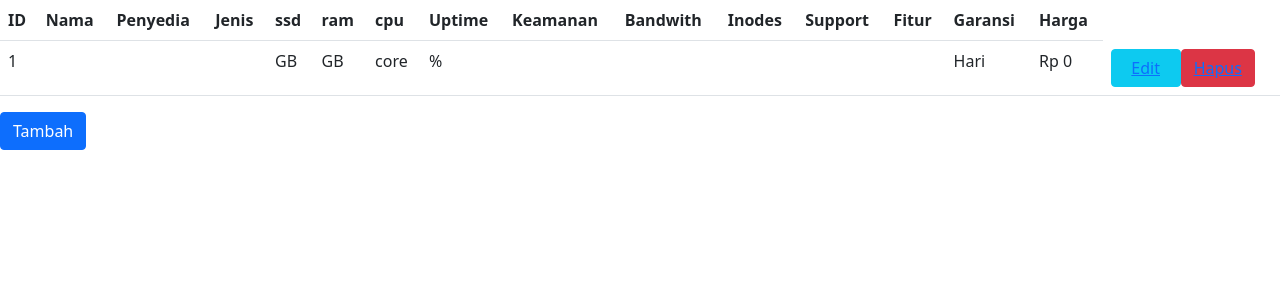
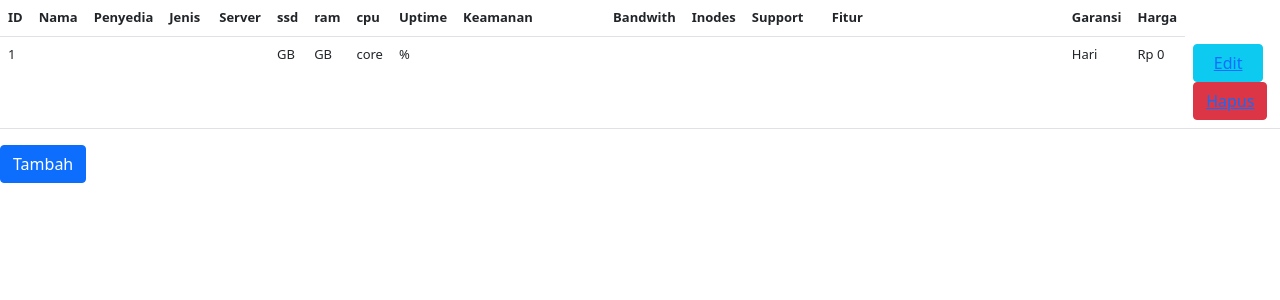
Before and after one commit to suryamaris/Pemilihan-Hosting-Metode-MOORA, a CodeIgniter app: page /hosting/datahosting/admin in a window 1280 px wide. Shown: the part 56-356 px from the top of the page. Run offline with CodeIgniter, Linux system fonts and the light colour scheme; tables that the repository leaves empty or names only in its code hold one stand-in row (values such as "Sample post"); data that the repository does not hold is empty.

Commit message:
tambah Kriteria Server

```diff
--- a/application/controllers/datahosting.php
+++ b/application/controllers/datahosting.php
@@ -24,7 +24,7 @@ class dataHosting extends CI_Controller
 		//Config Pagination
 		$config['base_url'] = 'http://localhost/hosting/datahosting/admin';
 		$config['total_rows'] = $this->data_model->countAllHosting();
-		$config['per_page'] = 3;
+		$config['per_page'] = 5;
 		//Styling
 		$config['full_tag_open'] = '<nav><ul class="pagination justify-content-center">';
 		$config['full_tag_close'] = '</ul></nav>';
@@ -100,7 +100,7 @@ class dataHosting extends CI_Controller
 		$nilai = $this->data_model->getWhere('nilai', array('id' => $id));
 		$fitur = $this->data_model->getWhere('fitur', array('id' => $id));
 		$data = array(
-			'id' => $hosting[0]['id'], 'nama' => $hosting[0]['nama'], 'penyedia' => $hosting[0]['penyedia'], 'jenis' => $hosting[0]['jenis'], 'uptime' => $hosting[0]['uptime'], 'ssd' => $hosting[0]['ssd'], 'ram' => $hosting[0]['ram'], 'cpu' => $hosting[0]['cpu'], 'bandwidth' => $hosting[0]['bandwidth'], 'inode' => $hosting[0]['inode'], 'support' => $hosting[0]['support'], 'fitur' => $hosting[0]['fitur'], 'garansi' => $hosting[0]['garansi'], 'harga' => $hosting[0]['harga'], 'keamanan' => $hosting[0]['keamanan'], 'jumlah' => $nilai[0]['keamanan']
+			'id' => $hosting[0]['id'], 'nama' => $hosting[0]['nama'], 'penyedia' => $hosting[0]['penyedia'], 'jenis' => $hosting[0]['jenis'], 'server' => $hosting[0]['server'], 'uptime' => $hosting[0]['uptime'], 'ssd' => $hosting[0]['ssd'], 'ram' => $hosting[0]['ram'], 'cpu' => $hosting[0]['cpu'], 'bandwidth' => $hosting[0]['bandwidth'], 'inode' => $hosting[0]['inode'], 'support' => $hosting[0]['support'], 'fitur' => $hosting[0]['fitur'], 'garansi' => $hosting[0]['garansi'], 'harga' => $hosting[0]['harga'], 'keamanan' => $hosting[0]['keamanan'], 'jumlah' => $nilai[0]['keamanan']
 		);
 		$data += array(
 			'email' => $fitur[0]['email'],
--- a/application/models/data_model.php
+++ b/application/models/data_model.php
@@ -50,6 +50,8 @@ class Data_model extends CI_Model
 		$fitur = array('0' => '');
 		if ($this->input->post('wordpress') == 'ya')
 			$fitur = array('wordpress' => 'Paket Wordpress');
+		elseif ($this->input->post('wordpress') == 'optimal')
+			$fitur = array('wordpress' => 'Wordpress Optimasi');
 		if ($this->input->post('freessl') == 'ya')
 			$fitur += array('freessl' => 'Free SSL');
 		if ($this->input->post('domain') == 'ya')
@@ -87,6 +89,7 @@ class Data_model extends CI_Model
 			'nama' => $this->input->post('nama'),
 			'penyedia' => $this->input->post('penyedia'),
 			'jenis' => $this->input->post('jenis'),
+			'server' => $this->input->post('server'),
 			'uptime' => $this->input->post('uptime'),
 			'ssd' => $ssd, 'ram' => $this->input->post('ram'),
 			'cpu' => $this->input->post('cpu'),
@@ -125,9 +128,19 @@ class Data_model extends CI_Model
 			$jenis = 3;
 		else
 			$jenis = 5;
+		$server = $this->input->post('server');
+		if ($server == 'Eropa')
+			$server = 1;
+		elseif ($server == 'Indonesia')
+			$server = 3;
+		elseif ($server == 'Singapore')
+			$server = 4;
+		else
+			$server = 5;
 		$dataNilai = array(
 			'id' => $this->input->post('id'),
 			'jenis' => $jenis,
+			'server' => $server,
 			'keamanan' => $this->input->post('jumlah'),
 			'uptime' => $this->input->post('uptime'),
 			'ssd' => $ssd, 'ram' => $this->input->post('ram'), 'cpu' => $this->input->post('cpu'), 'bandwidth' => $bandwith, 'inode' => $inode, 'support' => $support, 'fitur' => $fitur, 'garansi' => $this->input->post('garansi'), 'harga' => $this->input->post('harga')
@@ -145,6 +158,9 @@ class Data_model extends CI_Model
 		if ($wordpress == 'ya') {
 			$nilaiFitur += 1;
 			$wordpress = 'Wordpress';
+		} elseif ($wordpress == 'optimal') {
+			$nilaiFitur += 2;
+			$wordpress = 'Optimal';
 		}
 		// SSL
 		$freessl = $this->input->post('freessl');
--- a/application/views/data_hosting.php
+++ b/application/views/data_hosting.php
@@ -1,22 +1,23 @@
-<table class="table">
+<table class="table" style="width: max-content; font-size:small;">
 	<form>
 		<!-- Heading Tabel -->
 		<tr>
-			<th scope="col">ID</th>
+			<th scope="col" style="width: 10px;">ID</th>
 			<th scope="col">Nama</th>
 			<th scope="col">Penyedia</th>
-			<th scope="col">Jenis</th>
+			<th scope="col" style="width: 50px;">Jenis</th>
+			<th scope="col">Server</th>
 			<th scope="col">ssd</th>
-			<th scope="col">ram</th>
-			<th scope="col">cpu</th>
+			<th scope="col" style="width: 30px;">ram</th>
+			<th scope="col" style="width: 30px;">cpu</th>
 			<th scope="col">Uptime</th>
-			<th scope="col">Keamanan</th>
+			<th scope="col" style="width: 150px;">Keamanan</th>
 			<th scope="col">Bandwith</th>
 			<th scope="col">Inodes</th>
-			<th scope="col">Support</th>
-			<th scope="col">Fitur</th>
-			<th scope="col">Garansi</th>
-			<th scope="col">Harga</th>
+			<th scope="col" style="width:80px;">Support</th>
+			<th scope="col" style="width: 240px;">Fitur</th>
+			<th scope="col" style="width: 20px;">Garansi</th>
+			<th scope="col" style="width: 50px;">Harga</th>
 		</tr>
 		<?php foreach ($data as $hosting) { ?>
 			<!-- Isi Tabel -->
@@ -27,6 +28,7 @@
 				<td scope="row"><?php echo $hosting['nama']; ?></td>
 				<td scope="row"><?php echo $hosting['penyedia']; ?></td>
 				<td scope="row"><?php echo $hosting['jenis']; ?></td>
+				<td scope="row"><?php echo $hosting['server']; ?></td>
 				<td scope="row"><?php echo $hosting['ssd']; ?> <?php if ($hosting['ssd'] != 'Unlimited') echo (' GB');  ?></td>
 				<td scope="row"><?php echo $hosting['ram']; ?> GB</td>
 				<td scope="row"><?php echo $hosting['cpu']; ?> core</td>
@@ -38,7 +40,7 @@
 				<td scope="row"><?php echo $hosting['fitur']; ?></td>
 				<td scope="row"><?php echo $hosting['garansi']; ?> Hari</td>
 				<td scope="row"><?php echo "Rp " . number_format($hosting['harga'], 0); ?></td>
-				<td scope="row">
+				<td scope="row" style="width: 100px;">
 					<table>
 						<tr><a href="<?= base_url('datahosting/edit_data/') . $hosting['id']; ?>"><button class="btn btn-info" style="width: 70px;">Edit</a></button></tr>
 						<tr><button class="btn btn-danger"><a href="<?= base_url('datahosting/delete_data/') . $hosting['id']; ?>">Hapus</button></a></tr>
```
Also changed, not shown: application/views/form_add.php (+13 -2 lines), application/views/form_edit.php (+13 -0 lines).
